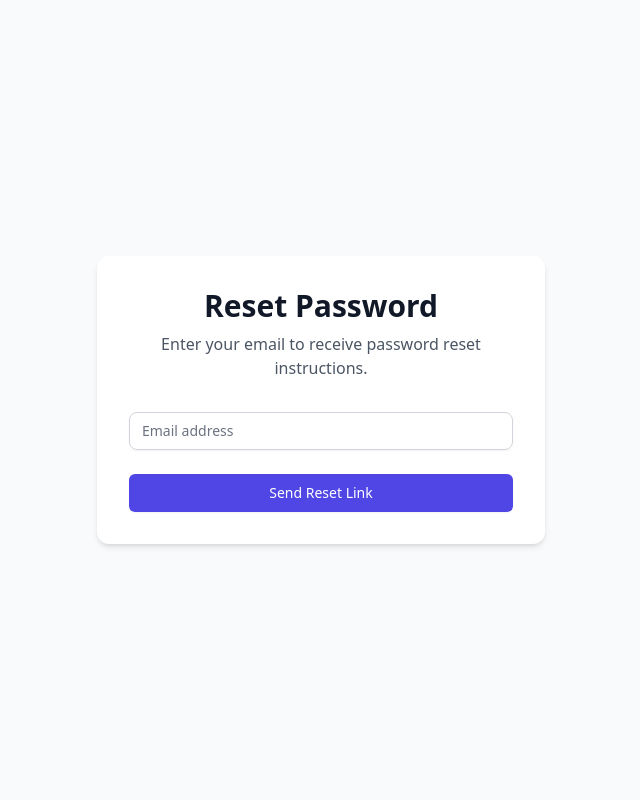
After one commit to Anshcool5/turbo-alpaca, a Django app: page /password_reset/ in a window 1280 px wide. The commit adds this page. Shown: the whole page, without its empty margins (319-959 px from the left). Run offline with Django 5.2, Linux system fonts and the light colour scheme; some libraries are stand-ins or nearby versions.

Commit message:
password reset - half mechanism

```diff
--- a/turbo/upload/templates/login.html
+++ b/turbo/upload/templates/login.html
@@ -29,6 +29,10 @@
             </button>
         </form>
 
+        <div class="mt-4 text-center">
+            <a href="{% url 'password_reset' %}" class="text-indigo-600 hover:text-indigo-700">Forgot Password?</a>
+        </div>
+
         <p class="mt-4 text-center text-gray-600">Don't have an account? <a href="{% url 'register' %}" class="text-indigo-600 hover:text-indigo-700">Register here</a></p>
     </div>
 </body>
--- /dev/null
+++ b/turbo/upload/templates/password_reset.html
@@ -0,0 +1,32 @@
+<!DOCTYPE html>
+<html lang="en">
+<head>
+    <meta charset="UTF-8">
+    <meta name="viewport" content="width=device-width, initial-scale=1.0">
+    <title>Reset Password</title>
+    <script src="https://cdn.tailwindcss.com"></script>
+</head>
+<body class="bg-gray-50 flex justify-center items-center min-h-screen">
+    <div class="max-w-md w-full space-y-8 bg-white p-8 rounded-xl shadow-md">
+        <div class="text-center">
+            <h2 class="text-3xl font-bold text-gray-900 mb-2">Reset Password</h2>
+            <p class="text-gray-600">Enter your email to receive password reset instructions.</p>
+        </div>
+        <form method="post" class="mt-8 space-y-6">
+            {% csrf_token %}
+            <div class="rounded-md shadow-sm space-y-4">
+                <div>
+                    <label for="id_email" class="sr-only">Email address</label>
+                    <input id="id_email" name="email" type="email" required
+                           class="appearance-none rounded-lg relative block w-full px-3 py-2 border border-gray-300 placeholder-gray-500 text-gray-900 focus:outline-none focus:ring-indigo-500 focus:border-indigo-500 focus:z-10 sm:text-sm"
+                           placeholder="Email address">
+                </div>
+            </div>
+            <button type="submit"
+                    class="w-full flex justify-center py-2 px-4 border border-transparent rounded-md shadow-sm text-sm font-medium text-white bg-indigo-600 hover:bg-indigo-700 focus:outline-none focus:ring-2 focus:ring-offset-2 focus:ring-indigo-500">
+                Send Reset Link
+            </button>
+        </form>
+    </div>
+</body>
+</html>
--- a/turbo/upload/urls.py
+++ b/turbo/upload/urls.py
@@ -1,16 +1,19 @@
 from django.urls import path
+from django.contrib.auth import views as auth_views
 from . import views
 
 urlpatterns = [
-    path('', views.user_login, name='login'),  # User login
-    #path('', views.home, name='home'),  # Home page
-    path('upload/', views.upload_file, name='upload_file'),  # File upload view
+    path('', views.user_login, name='login'),
+    path('upload/', views.upload_file, name='upload_file'),
+    path('home/', views.home, name='home'),
+    path('register/', views.register, name='register'),
+    path('login/', views.user_login, name='login'),
+    path('logout/', views.user_logout, name='logout'),
 
-
-    # Authentication views
-    path('home/', views.home, name='home'),  # Home page
-    path('register/', views.register, name='register'),  # User registration
-    path('login/', views.user_login, name='login'),  # User login
-    path('logout/', views.user_logout, name='logout'),  # User logout
-    path("query_documents/", views.query_documents, name="query_documents"),
+    # Password Reset URLs
+    path('password_reset/', auth_views.PasswordResetView.as_view(template_name='password_reset.html'), name='password_reset'),
+    path('password_reset/done/', auth_views.PasswordResetDoneView.as_view(template_name='password_reset_done.html'), name='password_reset_done'),
+    path('reset/<uidb64>/<token>/', auth_views.PasswordResetConfirmView.as_view(template_name='password_reset_confirm.html'), name='password_reset_confirm'),
+    path('reset/done/', auth_views.PasswordResetCompleteView.as_view(template_name='password_reset_complete.html'), name='password_reset_complete'),
+    path('test_email/', views.test_email, name='test_email'),
 ]
```
Also changed, not shown: turbo/upload/templates/password_reset_complete.html (added, +17 -0 lines), turbo/upload/templates/password_reset_config.html (added, +15 -0 lines), turbo/upload/templates/password_reset_done.html (added, +15 -0 lines), turbo/upload/views.py (+17 -0 lines).
